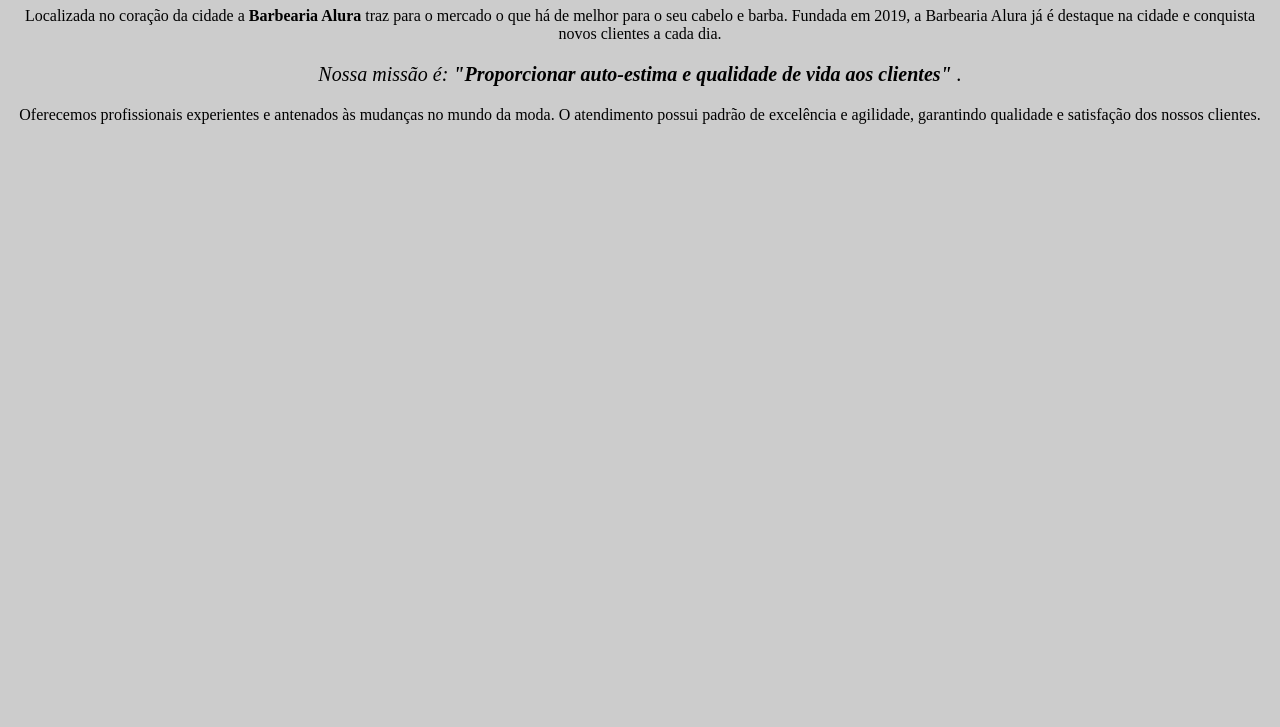
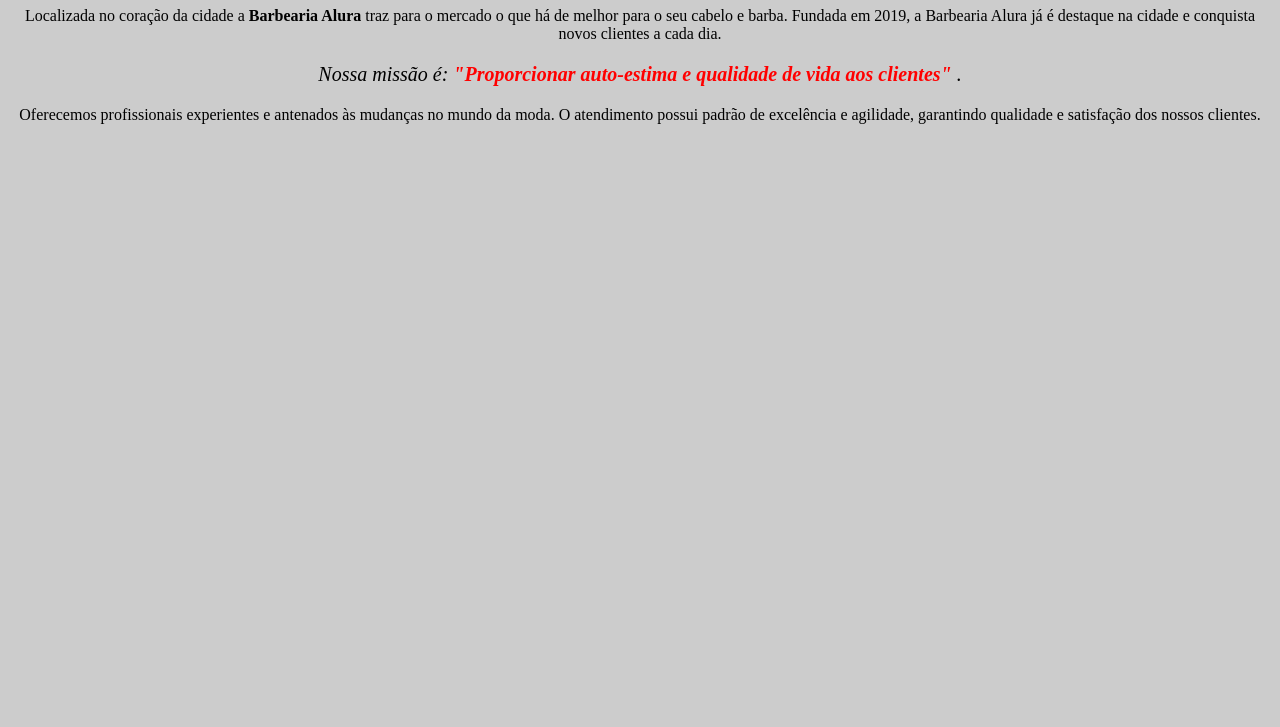
Before and after one commit to Fernandocorre/paginaweb, a plain HTML site: page index.html in a window 1280 px wide. Shown: the part 73-800 px from the top of the page. Drawn offline with Linux system fonts and the light colour scheme.

Commit message:
rrrrrrrrr

```diff
--- a/style.css
+++ b/style.css
@@ -3,7 +3,7 @@ body{
 }
 
 em strong {
-    color:FF0000
+    color: #FF0000
 }
 
 
```
